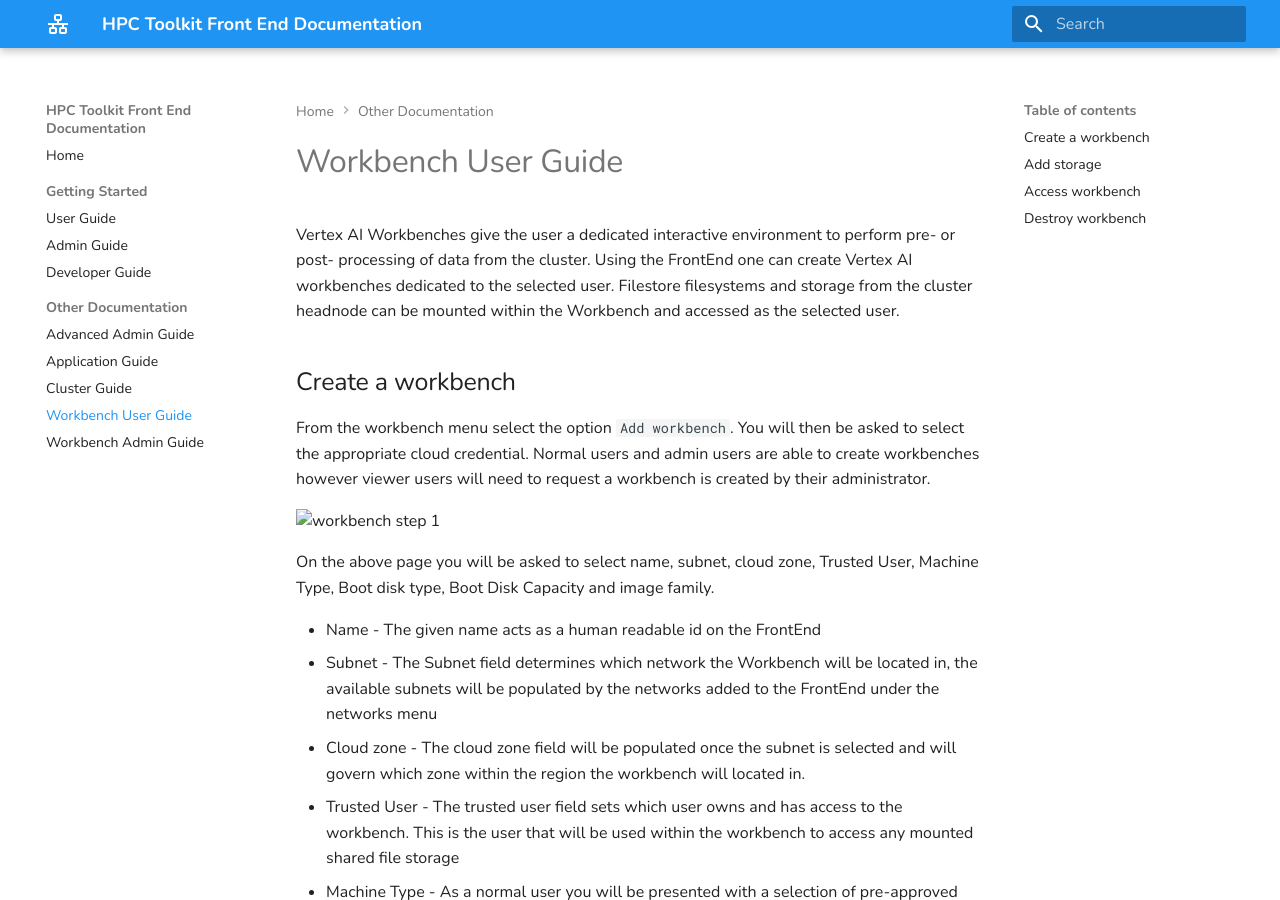
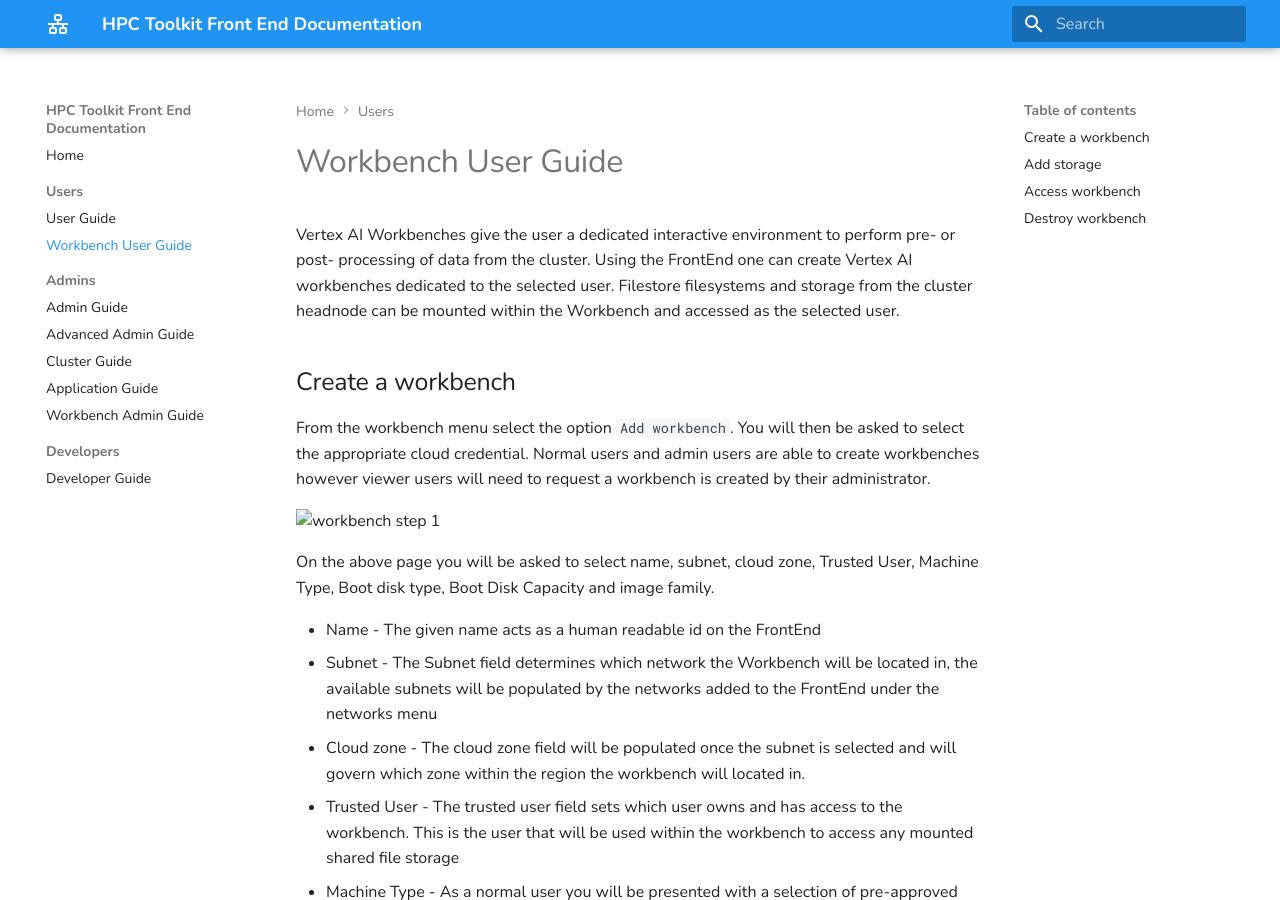
Before and after one commit to open-front-end/openfrontend, an MkDocs documentation site: the page built from docs/users/workbench_user_guide.md, in a window 1280 px wide and 900 px high. Built offline with MkDocs 1.6.1 and Material for MkDocs 9.7.7, drawn with Linux system fonts in a browser that asks for light colours.

Commit message:
Navigation updated

```diff
--- a/mkdocs.yml
+++ b/mkdocs.yml
@@ -31,16 +31,17 @@ plugins:
 
 nav:
   - Home: index.md
-  - Getting Started:
-    - User Guide: getting_started/user_guide.md
-    - Admin Guide: getting_started/admin_guide.md
-    - Developer Guide: getting_started/developer_guide.md
-  - Other Documentation:
-    - Advanced Admin Guide: other_docs/advanced_admin_guide.md
-    - Application Guide: other_docs/application_guide.md
-    - Cluster Guide: other_docs/cluster_guide.md
-    - Workbench User Guide: other_docs/workbench_user_guide.md
-    - Workbench Admin Guide: other_docs/workbench_admin_guide.md
+  - Users:
+    - User Guide: users/user_guide.md
+    - Workbench User Guide: users/workbench_user_guide.md
+  - Admins:
+    - Admin Guide: admins/admin_guide.md
+    - Advanced Admin Guide: admins/advanced_admin_guide.md
+    - Cluster Guide: admins/cluster_guide.md
+    - Application Guide: admins/application_guide.md
+    - Workbench Admin Guide: admins/workbench_admin_guide.md
+  - Developers:
+    - Developer Guide: developers/developer_guide.md
 
 extra_javascript:
   - javascripts/extra.js
```
Also changed, not shown: docs/admins/admin_guide.md (renamed from docs/getting_started/admin_guide.md), docs/admins/advanced_admin_guide.md (renamed from docs/other_docs/advanced_admin_guide.md), docs/admins/application_guide.md (renamed from docs/other_docs/application_guide.md), docs/admins/cluster_guide.md (renamed from docs/other_docs/cluster_guide.md), docs/admins/workbench_admin_guide.md (renamed from docs/other_docs/workbench_admin_guide.md), docs/developers/developer_guide.md (renamed from docs/getting_started/developer_guide.md), docs/users/user_guide.md (renamed from docs/getting_started/user_guide.md), docs/users/workbench_user_guide.md (renamed from docs/other_docs/workbench_user_guide.md).
